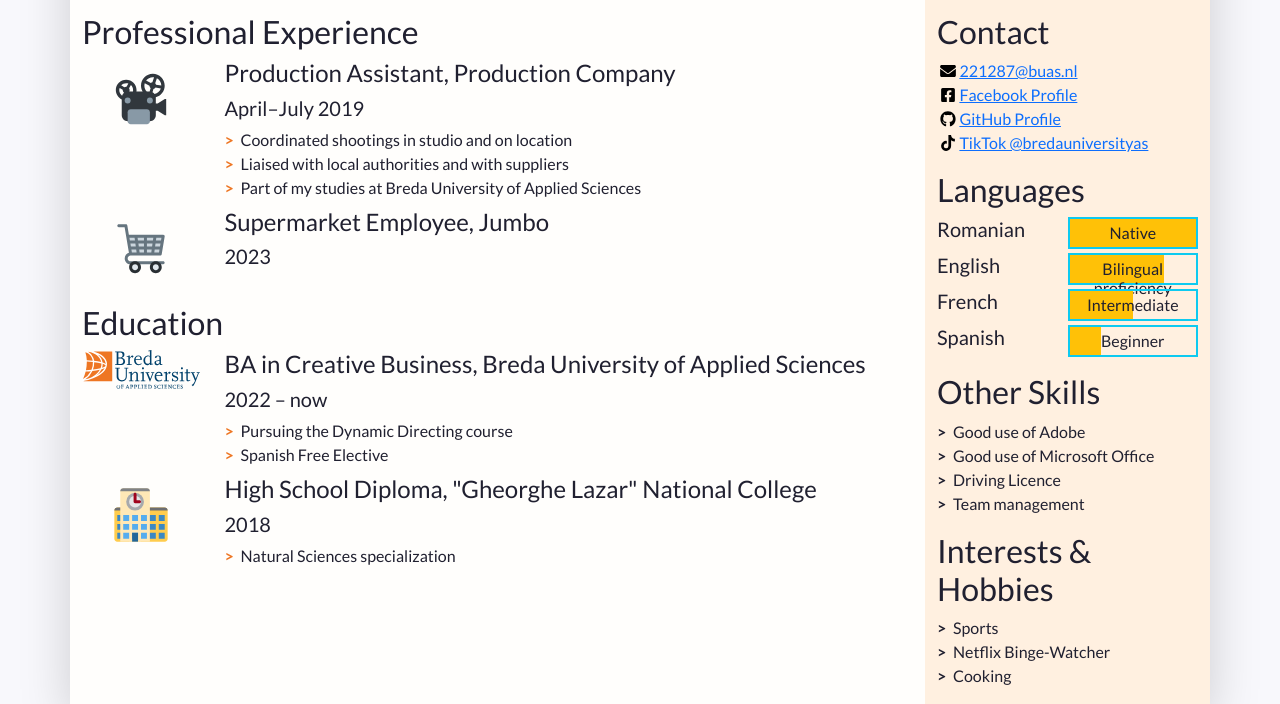
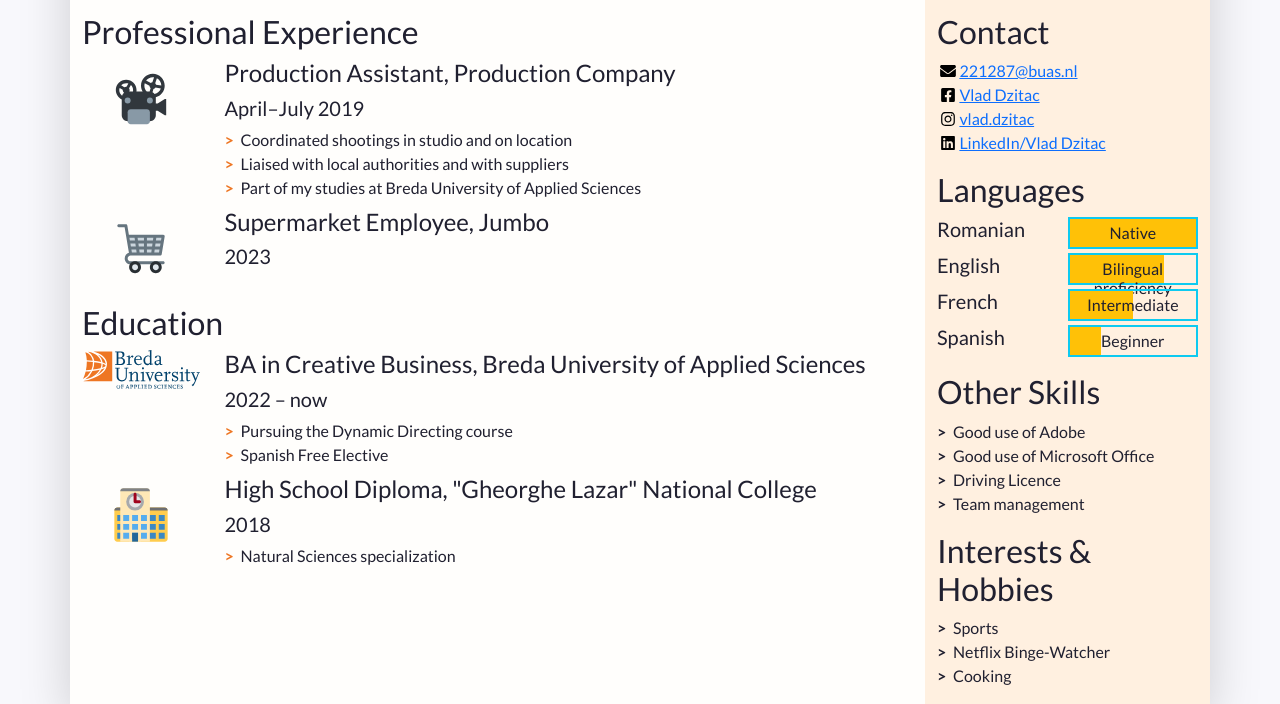
Before and after one commit to vladdzitac/221287indassignment, a plain HTML site: page index.html in a window 1280 px wide. Shown: the part 184-888 px from the top of the page. Drawn offline with nearby package versions, Linux system fonts and the light colour scheme.

Commit message:
Contact details all of them

```diff
--- a/index.html
+++ b/index.html
@@ -180,19 +180,19 @@
               <li class="contact-item">
                 <a class="d-flex align-items-center" href="https://facebook.com/" target="_blank">
                   <img class="contact-icon" src="images/icons/facebook.svg" alt="Facebook">
-                  Facebook Profile
+                  Vlad Dzitac
                 </a>
               </li>
               <li class="contact-item">
                 <a class="d-flex align-items-center" href="https://github.com/" target="_blank">
-                  <img class="contact-icon" src="images/icons/github.svg" alt="LinkedIn">
-                  GitHub Profile
+                  <img class="contact-icon" src="images/icons/instagram.svg" alt="LinkedIn">
+                  vlad.dzitac
                 </a>
               </li>
               <li class="contact-item">
                 <a class="d-flex align-items-center" href="https://www.tiktok.com/@bredauniversityas" target="_blank">
-                  <img class="contact-icon" src="images/icons/tiktok.svg" alt="Mobile Phone">
-                  TikTok @bredauniversityas
+                  <img class="contact-icon" src="images/icons/linkedin.svg" alt="Mobile Phone">
+                  LinkedIn/Vlad Dzitac
                 </a>
               </li>
             </ul>
```
Also changed, not shown: 2 other files.
